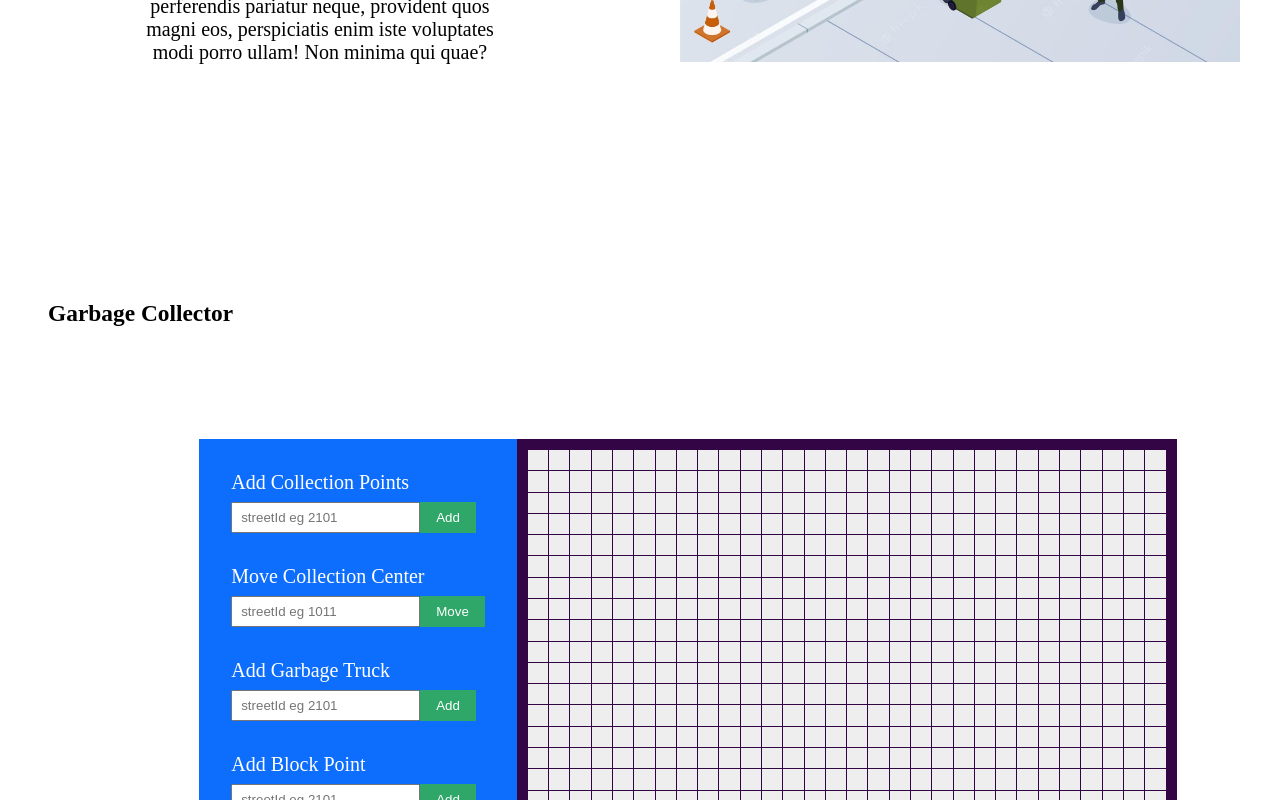
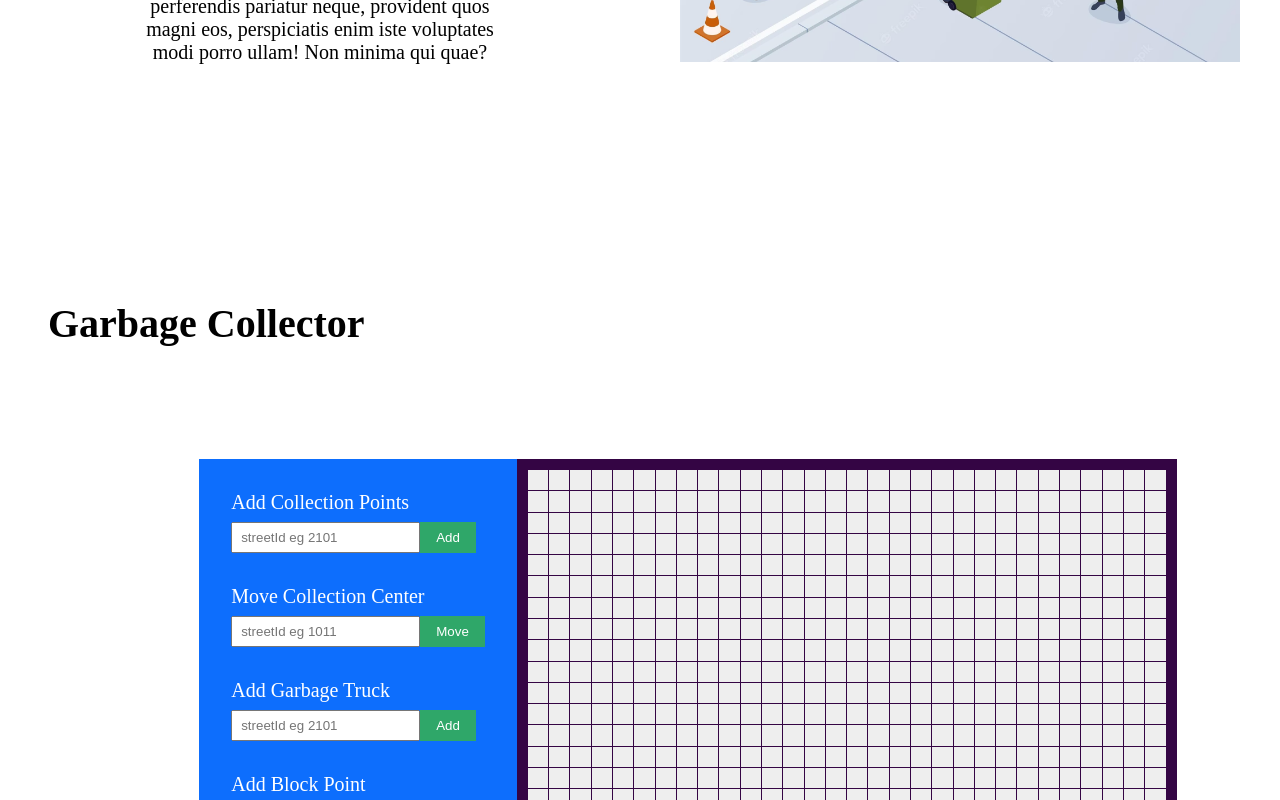
Before and after one commit to KevinOmega/GarbageCollectionProject, a Next.js app: page / in a window 1280 px wide. Shown: the part 607-1407 px from the top of the page. Built offline with nearby package versions, Linux system fonts and the light colour scheme.

Commit message:
add context

```diff
--- /dev/null
+++ b/context/context.js
@@ -0,0 +1,13 @@
+import React, { useContext } from "react";
+
+const AppContext = React.createContext();
+
+const AppProvider = ({ children }) => {
+  return <AppContext.Provider>{children}</AppContext.Provider>;
+};
+
+const useGlobalContext = () => {
+  return useContext(AppContext);
+};
+
+export { useGlobalContext, AppProvider };
--- a/pages/index.tsx
+++ b/pages/index.tsx
@@ -1,16 +1,19 @@
-import React from 'react'
+import React, { StrictMode } from 'react'
 import Canvas from '../components/Canvas'
 import Navbar from '../components/Navbar'
 import Home from '../components/Home'
 import Project from '../components/Project'
+import {AppProvider} from  "../context/context";
 
 const index = () => {
   return (
-    <div>
-      <Navbar/>
-      <Home/>
-      <Project/>
-    </div>
+    <StrictMode>
+      <AppProvider>
+        <Navbar/>
+        <Home/>
+        <Project/>
+      </AppProvider>
+    </StrictMode>
   )
 }
 
--- a/styles/_project.scss
+++ b/styles/_project.scss
@@ -6,7 +6,9 @@
 
     .title{
         h3{
+            font-size: 2.5rem;
             margin-bottom: 7rem;
+            font-weight: bold;
         }
     }
 
```
